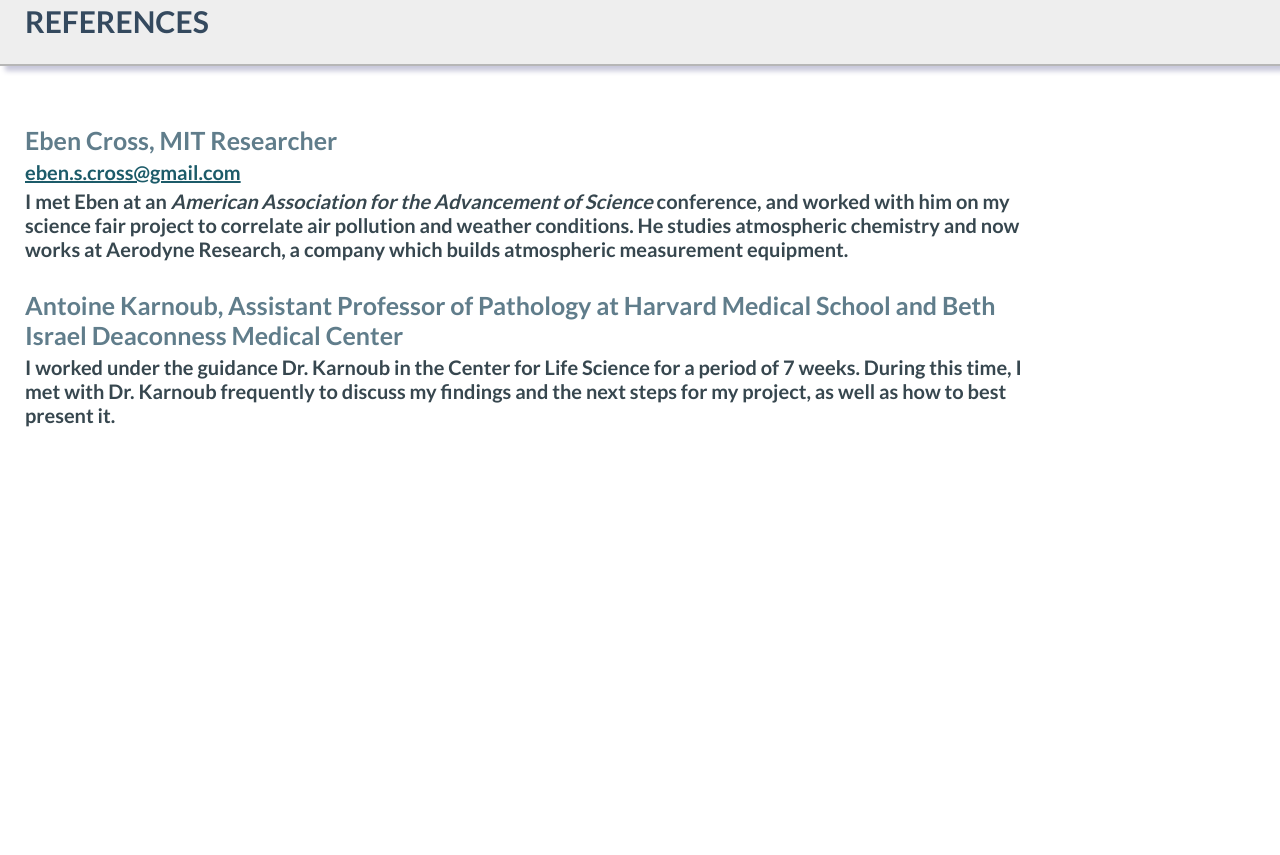
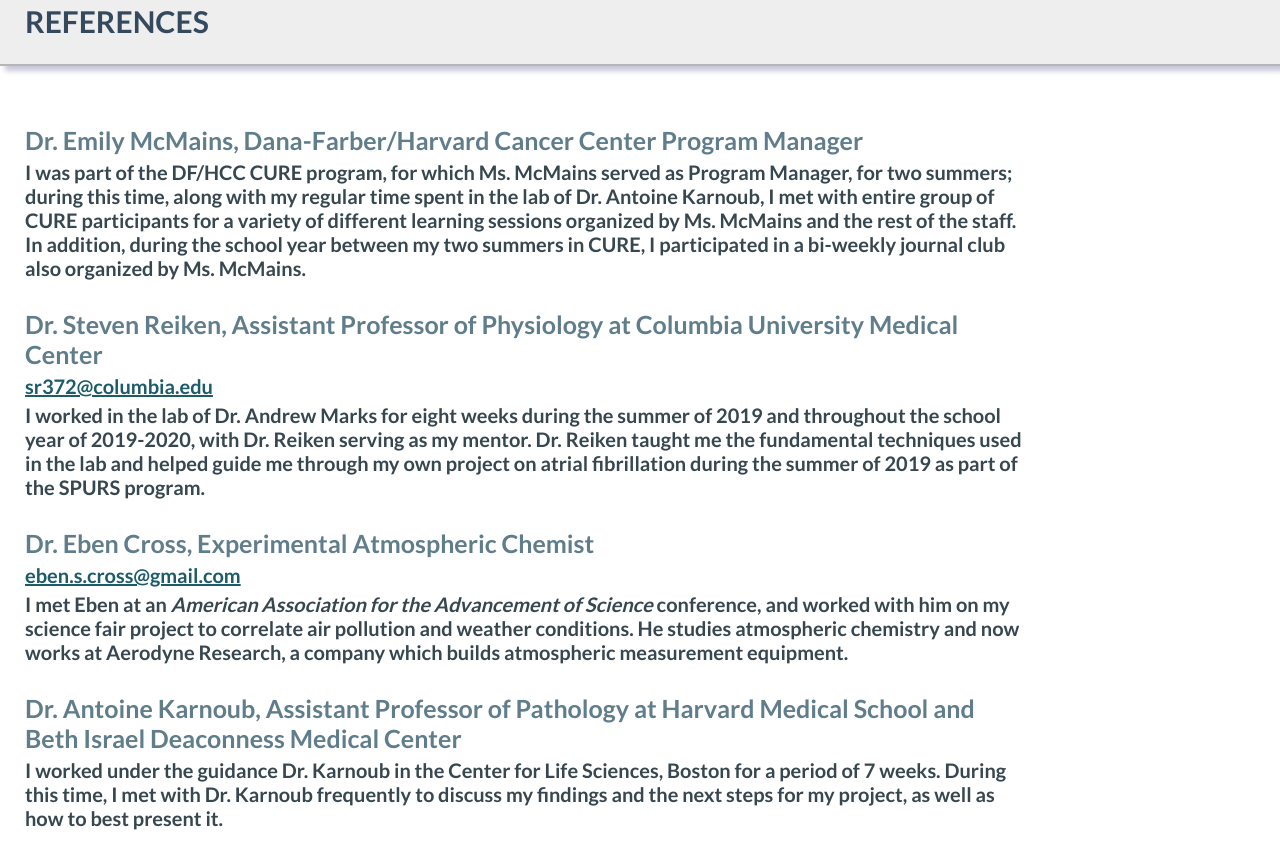
Before and after one commit to alexkaminsky/alexkaminsky.github.io, a plain HTML site: page index.html in a window 1280 px wide. Shown: the part 4857-5712 px from the top of the page. Before the commit the page ends 5309 px from the top, so only its background shows below. Drawn offline with nearby package versions, Linux system fonts and the light colour scheme.

Commit message:
updated references

```diff
--- a/index.html
+++ b/index.html
@@ -219,7 +219,22 @@
   </div>
 
   <div class="part part-text">
-    <h5>Eben Cross, MIT Researcher</h5>
+    <h5>Dr. Emily McMains, Dana-Farber/Harvard Cancer Center Program Manager</h5>
+    <h6>
+      I was part of the DF/HCC CURE program, for which Ms. McMains served as Program Manager, for two summers; during this time, along with my regular time spent in the lab of Dr. Antoine Karnoub, I met with entire group of CURE participants for a variety of different learning sessions organized by Ms. McMains and the rest of the staff. In addition, during the school year between my two summers in CURE, I participated in a bi-weekly journal club also organized by Ms. McMains.
+    </h6>
+
+    <br/>
+
+    <h5>Dr. Steven Reiken, Assistant Professor of Physiology at Columbia University Medical Center</h5>
+    <h6 class="date"><a href="mailto:sr372@columbia.edu" target="_top">sr372@columbia.edu</a></h6>
+    <h6>
+      I worked in the lab of Dr. Andrew Marks for eight weeks during the summer of 2019 and throughout the school year of 2019-2020, with Dr. Reiken serving as my mentor. Dr. Reiken taught me the fundamental techniques used in the lab and helped guide me through my own project on atrial fibrillation during the summer of 2019 as part of the SPURS program.
+    </h6>
+
+    <br/>
+
+    <h5>Dr. Eben Cross, Experimental Atmospheric Chemist</h5>
     <h6 class="date"><a href="mailto:eben.s.cross@gmail.com" target="_top">eben.s.cross@gmail.com</a></h6>
     <h6>
       I met Eben at an <i>American Association for the Advancement of Science</i> conference, and worked with him on my science fair project to correlate air pollution and weather conditions. He studies atmospheric chemistry and now works at Aerodyne Research, a company which builds atmospheric measurement equipment.
@@ -227,9 +242,9 @@
 
     <br/>
 
-    <h5>Antoine Karnoub, Assistant Professor of Pathology at Harvard Medical School and Beth Israel Deaconness Medical Center</h5>
+    <h5>Dr. Antoine Karnoub, Assistant Professor of Pathology at Harvard Medical School and Beth Israel Deaconness Medical Center</h5>
     <h6>
-      I worked under the guidance Dr. Karnoub in the Center for Life Science for a period of 7 weeks. During this time, I met with Dr. Karnoub frequently to discuss my findings and the next steps for my project, as well as how to best present it.
+      I worked under the guidance Dr. Karnoub in the Center for Life Sciences, Boston for a period of 7 weeks. During this time, I met with Dr. Karnoub frequently to discuss my findings and the next steps for my project, as well as how to best present it.
     </h6>
   </div>
 
```
Also changed, not shown: 2 other files.
